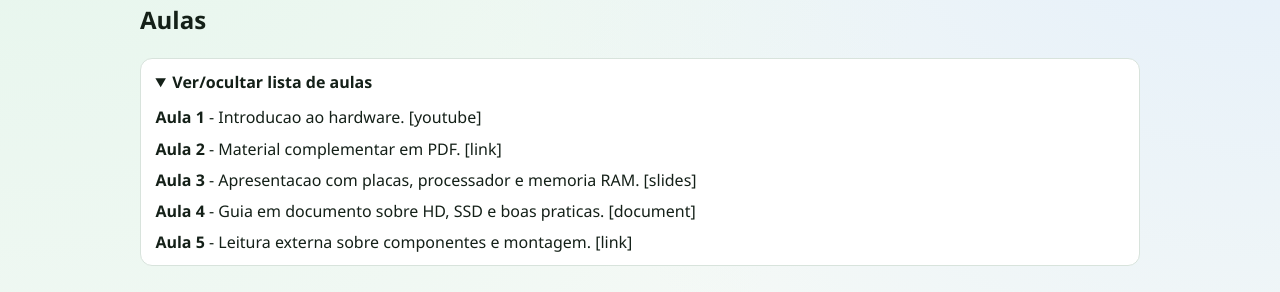
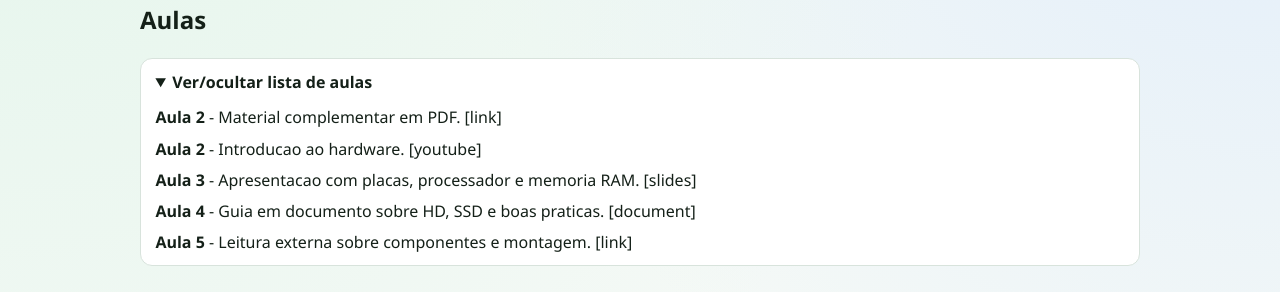
Before and after one commit to comvidacupira/tech, a Jekyll site: the page built from _cursos/hardware.md, in a window 1280 px wide and 1400 px high. Shown: the part 337-629 px from the top of the window. Built offline with Jekyll 4.4.1, drawn with Linux system fonts in a browser that asks for light colours; some of the changed text lies outside the part shown.

Commit message:
refact: ajustes

```diff
--- a/_cursos/hardware.md
+++ b/_cursos/hardware.md
@@ -34,16 +34,17 @@ image: /assets/images/hardware.jpg
 <hr class="gallery-divider" />
 
 <div class="video-gallery" id="video-gallery">
-  <button class="video-card js-video-card is-active" type="button" data-video-id="IldPMbfLb1E" data-title="Aula 1" data-description="Introducao ao hardware.">
-    <img src="https://img.youtube.com/vi/IldPMbfLb1E/hqdefault.jpg" alt="Aula 1 - Introducao ao hardware" />
+
+  <button class="video-card js-video-card" type="button" data-resource-type="link" data-resource-url="{{ '/cursos/Inside_the_Machine.pdf' | relative_url }}" data-title="Aula 2" data-description="Material complementar em PDF.">
+    <img class="lesson-icon" src="{{ '/assets/images/material-color-64.png' | relative_url }}" alt="Aula 1 - Material em Slides" />
     <h3>Aula 1</h3>
-    <p>Video introdutorio no YouTube.</p>
+    <p>Material em Slides</p>
   </button>
 
-  <button class="video-card js-video-card" type="button" data-resource-type="link" data-resource-url="{{ '/cursos/Inside_the_Machine.pdf' | relative_url }}" data-title="Aula 2" data-description="Material complementar em PDF.">
-    <img class="lesson-icon" src="{{ '/assets/images/material-color-64.png' | relative_url }}" alt="Aula 2 - Material complementar em PDF" />
+   <button class="video-card js-video-card is-active" type="button" data-video-id="IldPMbfLb1E" data-title="Aula 2" data-description="Introducao ao hardware.">
+    <img src="https://img.youtube.com/vi/IldPMbfLb1E/hqdefault.jpg" alt="Aula 1 - Introducao ao hardware" />
     <h3>Aula 2</h3>
-    <p>Material complementar em PDF.</p>
+    <p>Video hardware no YouTube.</p>
   </button>
 
   <button class="video-card js-video-card" type="button" data-resource-type="slides" data-resource-url="" data-title="Aula 3" data-description="Apresentacao com placas, processador e memoria RAM.">
```
